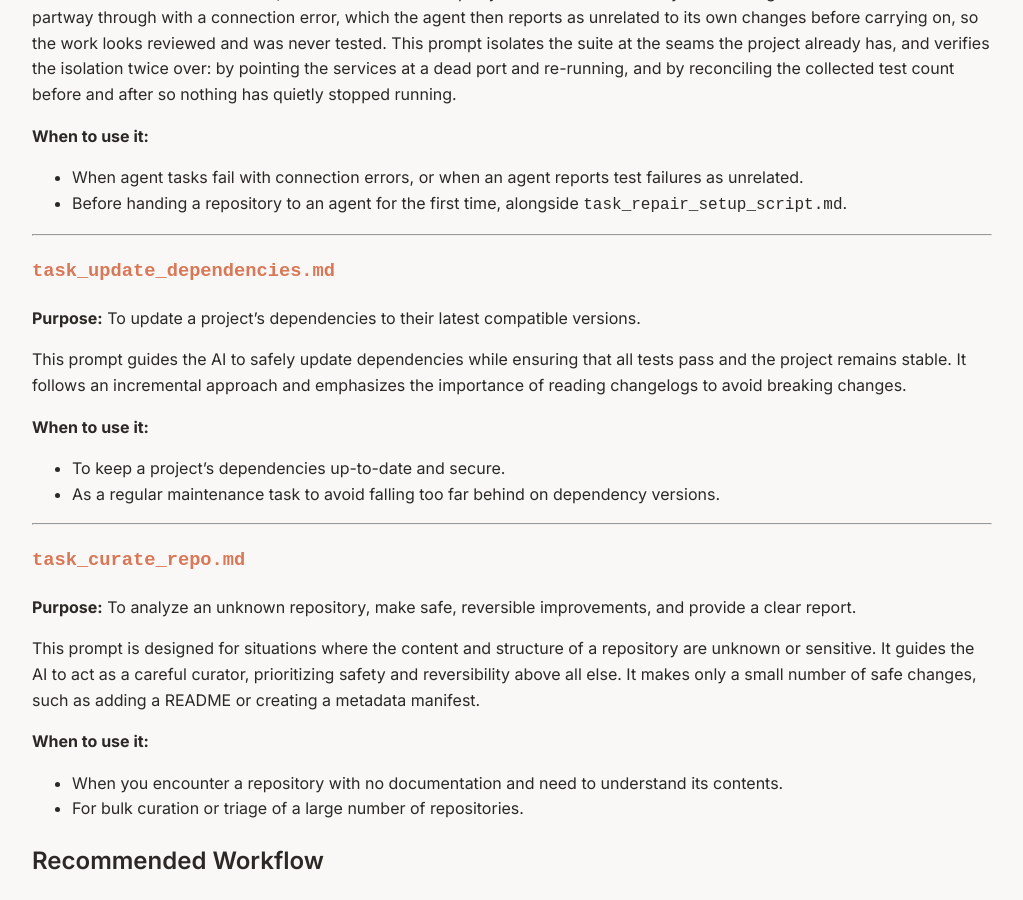
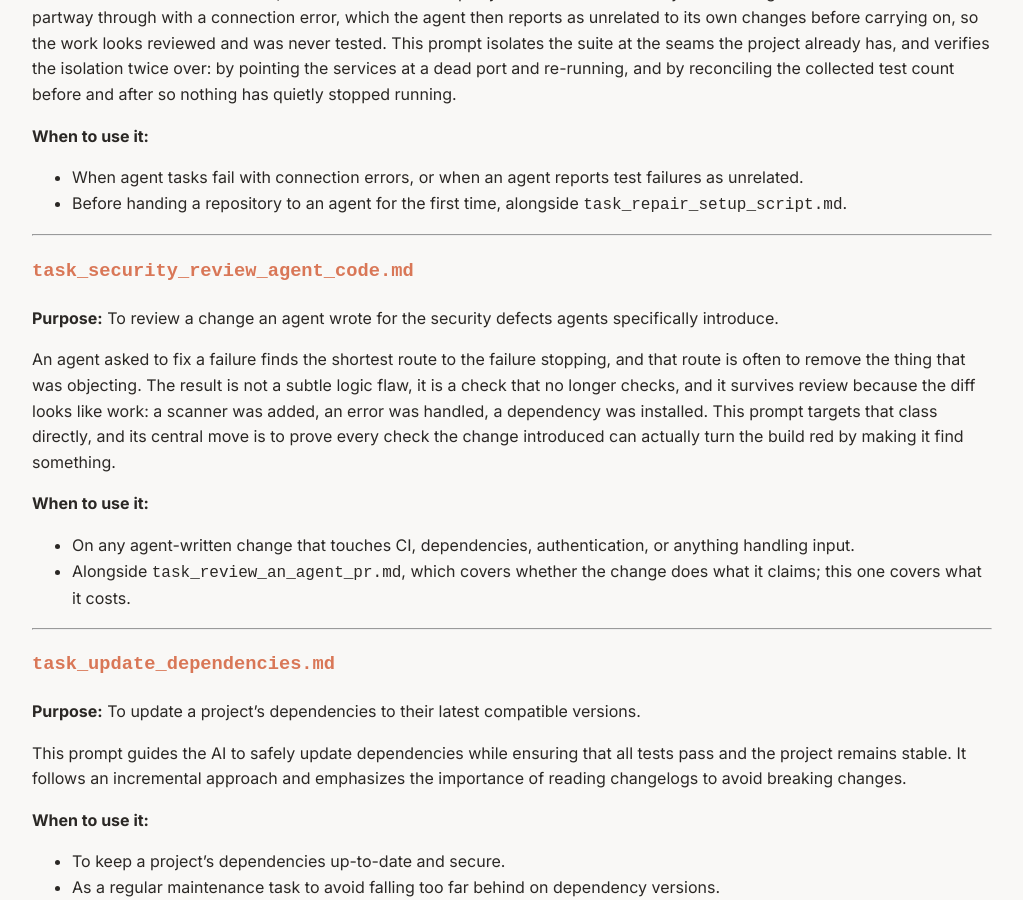
Before and after one commit to melbinjp/jules-prompts, a Jekyll site: the page built from PROMPTS_GUIDE.md, in a window 1280 px wide and 900 px high, scrolled down 4217 px. Shown: the whole window, without its empty margins (128-1151 px from the left). Built offline with Jekyll 4.4.1, drawn with Linux system fonts in a browser that asks for light colours.

Commit message:
Add a Security category, which six ignored pull requests asked for (#32)
The library had no security prompt. Security appeared only as incidental
constraints inside prompts about other things.

The category was chosen from evidence rather than opinion: the official
google-labs-code/jules-awesome-list has 42 open pull requests, six of which,
from six different people over fourteen months, add a Security section. People
keep independently arriving at the same gap.

The angle is narrower than "audit this repo". An agent asked to fix a failure
finds the shortest route to the failure stopping, and that route is often to
remove the thing that was objecting. What that produces is a check that no
longer checks, and it survives review because the diff looks like work.

Central move, shared with task_review_an_agent_pr: prove every check the change
introduced can actually turn the build red, by making it find something.

check_library_integrity.py run locally first: 16 prompts, 16 guide entries.

```diff
--- a/PROMPTS_GUIDE.md
+++ b/PROMPTS_GUIDE.md
@@ -149,6 +149,17 @@ A suite that assumes a database, a broker or a live third-party API does not fai
 
 ---
 
+### [`task_security_review_agent_code.md`]({% link _prompts/task_security_review_agent_code.md %})
+**Purpose:** To review a change an agent wrote for the security defects agents specifically introduce.
+
+An agent asked to fix a failure finds the shortest route to the failure stopping, and that route is often to remove the thing that was objecting. The result is not a subtle logic flaw, it is a check that no longer checks, and it survives review because the diff looks like work: a scanner was added, an error was handled, a dependency was installed. This prompt targets that class directly, and its central move is to prove every check the change introduced can actually turn the build red by making it find something.
+
+**When to use it:**
+*   On any agent-written change that touches CI, dependencies, authentication, or anything handling input.
+*   Alongside `task_review_an_agent_pr.md`, which covers whether the change does what it claims; this one covers what it costs.
+
+---
+
 ### [`task_update_dependencies.md`]({% link _prompts/task_update_dependencies.md %})
 **Purpose:** To update a project's dependencies to their latest compatible versions.
 
```
Also changed, not shown: _prompts/task_security_review_agent_code.md (added, +62 -0 lines).
